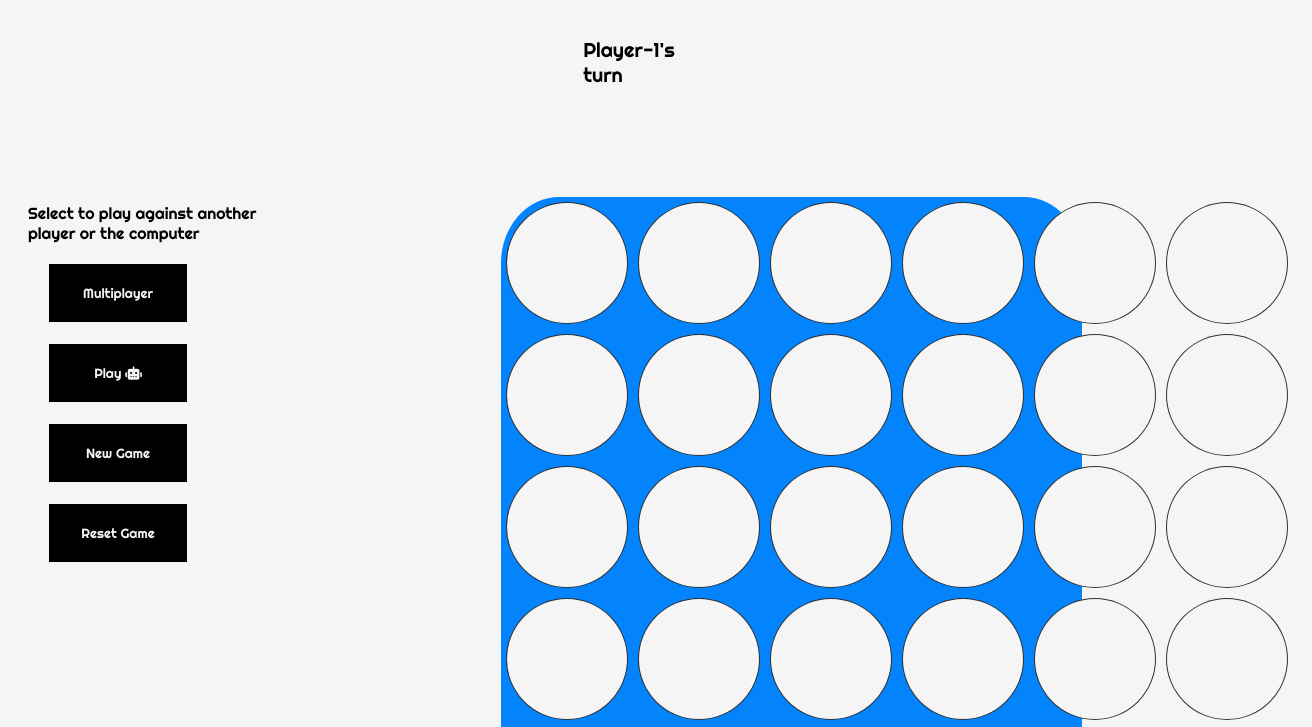
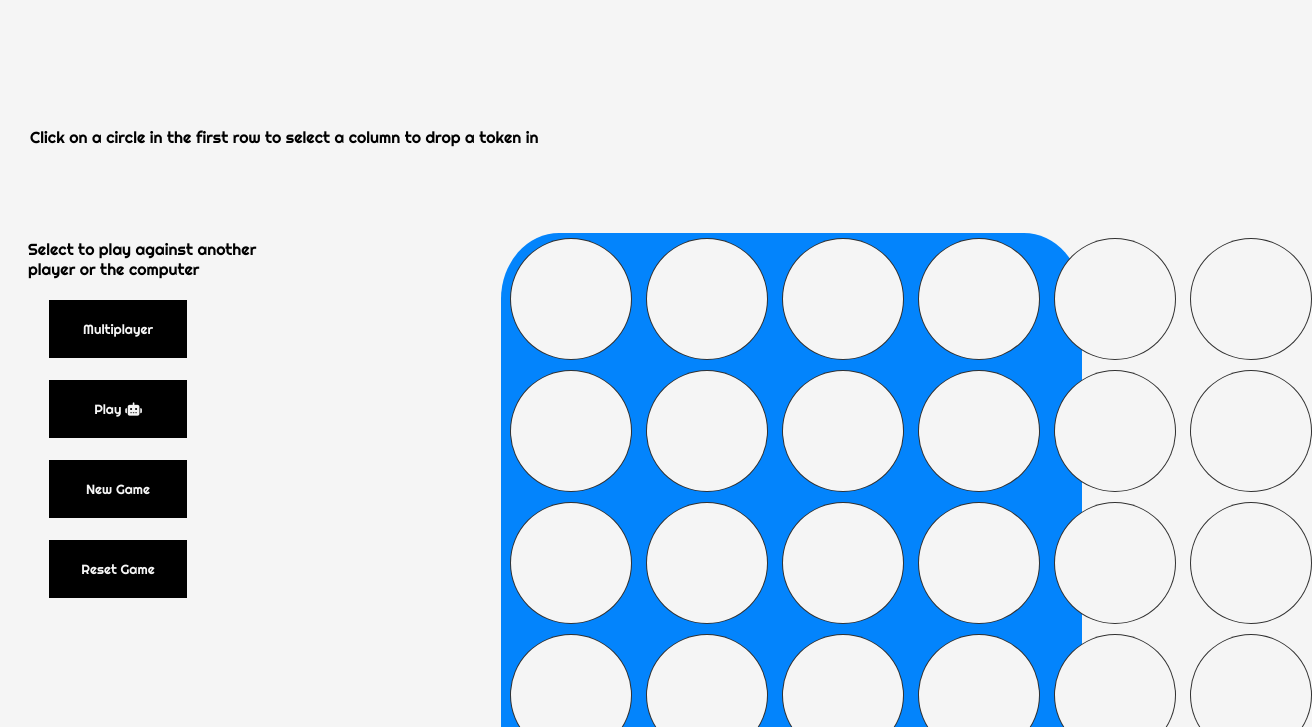
Before and after one commit to yazeedhani/game-project-1, a plain HTML site: page index.html in a window 1280 px wide. Shown: the part 73-800 px from the top of the page, 1312 px wide, since content can reach past the window. Drawn offline with Linux system fonts and the light colour scheme.

Commit message:
Final verson.

```diff
--- a/css/style.css
+++ b/css/style.css
@@ -5,6 +5,10 @@ body {
 
 h1 {
     margin: 30px 30px;
+}
+
+#playInstructions {
+    margin-left: 22px;
 }
 
 #container {
@@ -16,12 +20,12 @@ h1 {
     display: grid;
     grid-template-columns: auto auto auto auto auto auto;
     background-color: #0384fc;
-    /* background-color: black; */
     border-radius: 10%;
     width: 46%;
-    /* height: 40%; */
     margin: 70px 190px;
 }
+
+
 
 aside {
     margin: 60px 20px;
@@ -61,13 +65,14 @@ aside {
     width: 9%;
     margin: 40px auto;
     font-size: 20px;
+    visibility: hidden;
 }
 
 .color {
     background-color: whitesmoke;
     border: 1px solid rgba(0, 0, 0, 0.8);
     padding: 20px;
-    margin: 5px;
+    margin: 5px 5px 5px 9px;
     font-size: 30px;
     text-align: center;
     width: 80px;
--- a/index.html
+++ b/index.html
@@ -14,7 +14,7 @@
 <body>
     <h1>Four In a Row</h1>
     <p id="message">Player-1's turn</p>
-
+    <p id="playInstructions">Click on a circle in the first row to select a column to drop a token in</p>
     <div id="container">
         <aside>
             <p>Select to play against another player or the computer</p>
@@ -26,7 +26,14 @@
             <p id="player1">Player 1: </p><span id="player1Score">0</span>
             <p id="opponent">Player 2: </p><span id="player2Score">0</span>
         </aside>
-        <div id="boardGame"></div>
+        <div id="boardGame">
+            <div id="0" class="color white"></div>
+            <div id="1" class="color white"></div>
+            <div id="2" class="color white"></div>
+            <div id="3" class="color white"></div>
+            <div id="4" class="color white"></div>
+            <div id="5" class="color white"></div>
+        </div>
     </div>
 
     <script src="js/app.js"></script>
--- a/js/app.js
+++ b/js/app.js
@@ -34,6 +34,8 @@ let rowsPlayedColumn4 = 0
 let rowsPlayedColumn5 = 0
 let rowsPlayedColumn6 = 0
 
+let player1Winner = false
+
 // Class to build player objects
 class Player {
     constructor(name, tokenColor, isTurn)
@@ -49,7 +51,7 @@ const player1 = new Player('Player-1', 'red', true)
 let opponent = null //decides who you play against
 
 // Create the 30 Circle divs in div boardGame
-for(let i = 0; i < 30; i++)
+for(let i = 6; i < 30; i++)
 {
     const squareDiv = document.createElement('div')
     squareDiv.id = i
@@ -94,6 +96,7 @@ const newGame = () => {
     message.textContent = "Player-1's turn"
     player1.isTurn = true
     opponent.isTurn = false
+    player1Winner = false
     rowsPlayedColumn1 = 0
     rowsPlayedColumn2 = 0
     rowsPlayedColumn3 = 0
@@ -149,6 +152,7 @@ const checkWinner = (winningCombinations, player) => {
             player.score++
             if(player.name === 'Player-1')
             {
+                player1Winner = true
                 player1Score.textContent = player.score
             }
             else
@@ -326,28 +330,29 @@ const play = (columnArray, eventHandler, event, colNumber) => {
    return - no value returned
 */
 const computerMove = () => {
+    console.log(player1Winner)
+    if(player1Winner)
+    {
+        return
+    }
     let setIntervalCounter = 0
     const allColumns = [column1, column2, column3, column4, column5, column6]
     let compChoice = Math.floor(Math.random() * allColumns.length)
     let colNumber = `column${compChoice + 1}`
-    console.log(colNumber)
+    console.log('Computer column: ', colNumber)
+    console.log('token dropped - Yellow')
     const placeToken = setInterval( () => {
         dropToken(opponent, player1, setIntervalCounter, placeToken, allColumns[compChoice])
         setIntervalCounter++
     }, 400)
     message.textContent = "Player-1's turn"
-    console.log(`Computer: `, colNumber)
     checksRowsPlayedInColumn(colNumber)
-    if(rowsPlayedColumn1 === 5)
-    {
-
-    }
-    console.log('row played: ', rowsPlayedColumn1, 'column played:', allColumns[compChoice])
-    console.log('row played: ', rowsPlayedColumn2, 'column played:', allColumns[compChoice])
-    console.log('row played: ', rowsPlayedColumn3, 'column played:', allColumns[compChoice])
-    console.log('row played: ', rowsPlayedColumn4, 'column played:', allColumns[compChoice])
-    console.log('row played: ', rowsPlayedColumn5, 'column played:', allColumns[compChoice])
-    console.log('row played: ', rowsPlayedColumn6, 'column played:', allColumns[compChoice])
+    console.log('row played 1: ', rowsPlayedColumn1, 'column played:', allColumns[compChoice])
+    console.log('row played 2: ', rowsPlayedColumn2, 'column played:', allColumns[compChoice])
+    console.log('row played 3: ', rowsPlayedColumn3, 'column played:', allColumns[compChoice])
+    console.log('row played 4: ', rowsPlayedColumn4, 'column played:', allColumns[compChoice])
+    console.log('row played 5: ', rowsPlayedColumn5, 'column played:', allColumns[compChoice])
+    console.log('row played 6: ', rowsPlayedColumn6, 'column played:', allColumns[compChoice])
 }
 
 /*
@@ -356,6 +361,7 @@ const computerMove = () => {
    return - no value returned
 */
 const playComputer = (columnArray, eventHandler, event, colNumber) => {
+    console.log(player1Winner)
     let setIntervalCounter = 0 //keeps track of setInterval to clear it at i = 5, meaning column is full.
 
     // Will drop the token into new position every 4 seconds until its reaches its optimal position.
@@ -367,18 +373,18 @@ const playComputer = (columnArray, eventHandler, event, colNumber) => {
     message.textContent = "Computer's turn"
     console.log(`Player 1 column: `, colNumber)
     checksRowsPlayedInColumn(colNumber)
-    setTimeout(computerMove, 2000)
-    console.log('token dropped - Yellow')
+
 
     message.textContent = "Player-1's turn"
     // If rowPlayedColumn# is 5, then remove the event listener from the column so it won't able to be clicked by a player
     removeColumnEventListener(colNumber, event, eventHandler)
-    console.log('row played: ', rowsPlayedColumn1, 'column played:', columnArray)
-    console.log('row played: ', rowsPlayedColumn2, 'column played:', columnArray)
-    console.log('row played: ', rowsPlayedColumn3, 'column played:', columnArray)
-    console.log('row played: ', rowsPlayedColumn4, 'column played:', columnArray)
-    console.log('row played: ', rowsPlayedColumn5, 'column played:', columnArray)
-    console.log('row played: ', rowsPlayedColumn6, 'column played:', columnArray)
+    console.log('row played 1: ', rowsPlayedColumn1, 'column played:', columnArray)
+    console.log('row played 2: ', rowsPlayedColumn2, 'column played:', columnArray)
+    console.log('row played 3: ', rowsPlayedColumn3, 'column played:', columnArray)
+    console.log('row played 4: ', rowsPlayedColumn4, 'column played:', columnArray)
+    console.log('row played 5: ', rowsPlayedColumn5, 'column played:', columnArray)
+    console.log('row played 6: ', rowsPlayedColumn6, 'column played:', columnArray)
+    setTimeout(computerMove, 2500)
 }
 
 // A play() or playComputer() function for each event handler for each
@@ -481,7 +487,7 @@ multiplayer.addEventListener('click', () => {
     opponentParagraph.style.display = 'inline-block'
     player2Score.style.display = 'inline'
     opponentParagraph.textContent = 'Player 2: '
-
+    message.style.visibility = 'visible'
 })
 
 //computer mode
@@ -495,4 +501,5 @@ computer.addEventListener('click', () => {
     opponentParagraph.style.display = 'inline-block'
     player2Score.style.display = 'inline'
     opponentParagraph.innerHTML = '<i class="fa-solid fa-robot"></i>:'
+    message.style.visibility = 'visible'
 })
```
